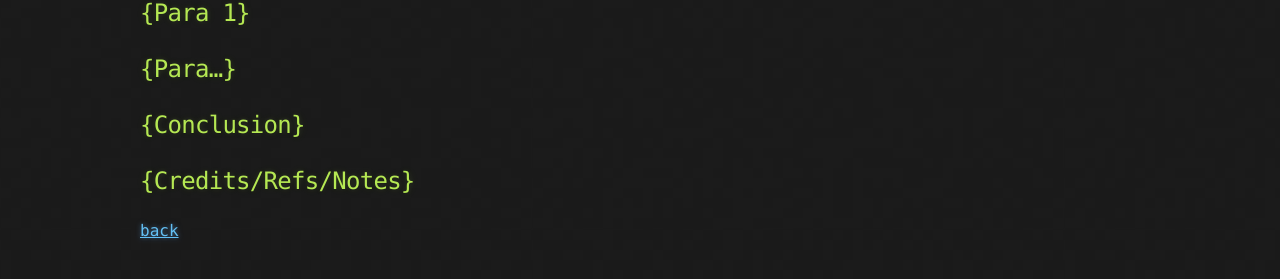
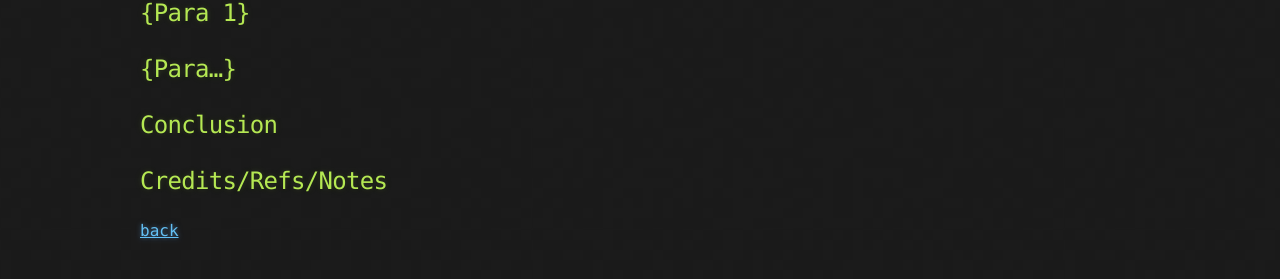
Before and after one commit to ceramicskate0/ceramicskate0.github.io, a Jekyll site: the page built from BLANK_TEMPLATE.md, in a window 1280 px wide. Shown: the part 303-582 px from the top of the page. Built offline with Jekyll 4.4.1, drawn with Linux system fonts in a browser that asks for light colours; our own code applies the rules of GitHub Pages for plain Markdown files.

```diff
--- a/BLANK_TEMPLATE.md
+++ b/BLANK_TEMPLATE.md
@@ -8,8 +8,8 @@ layout: default
 
 ## {Para...}
 
-## {Conclusion}
+## Conclusion
 
-## {Credits/Refs/Notes}
+## Credits/Refs/Notes
 
 [back](./)
```
